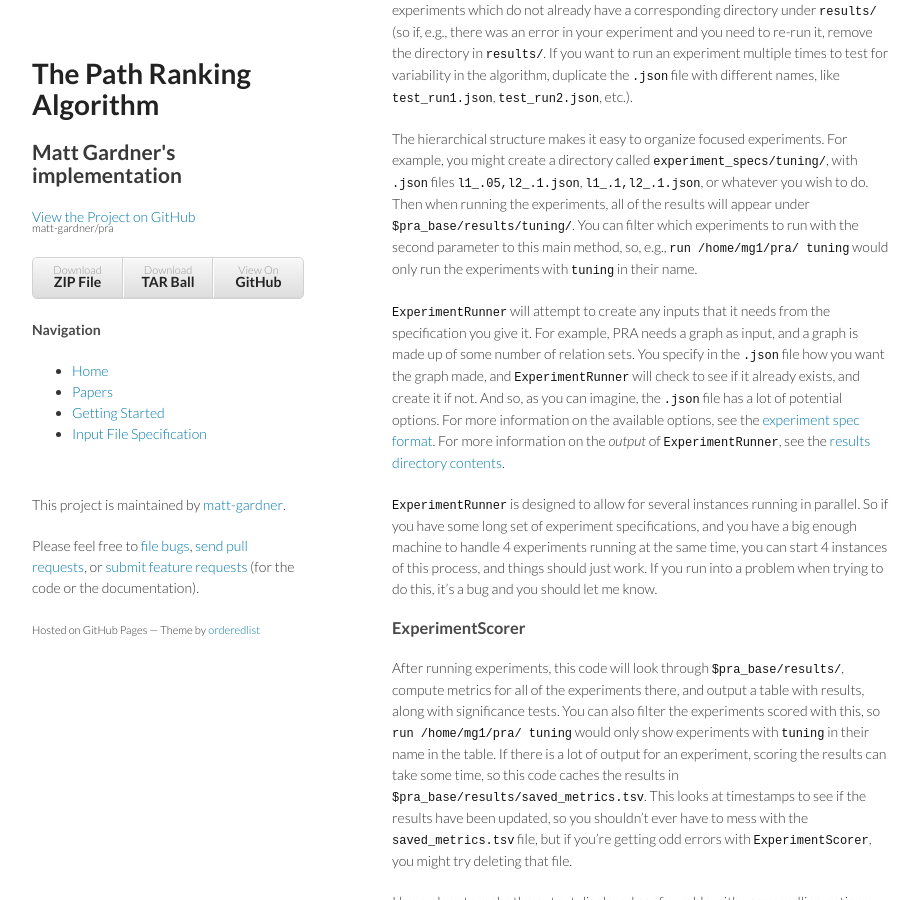
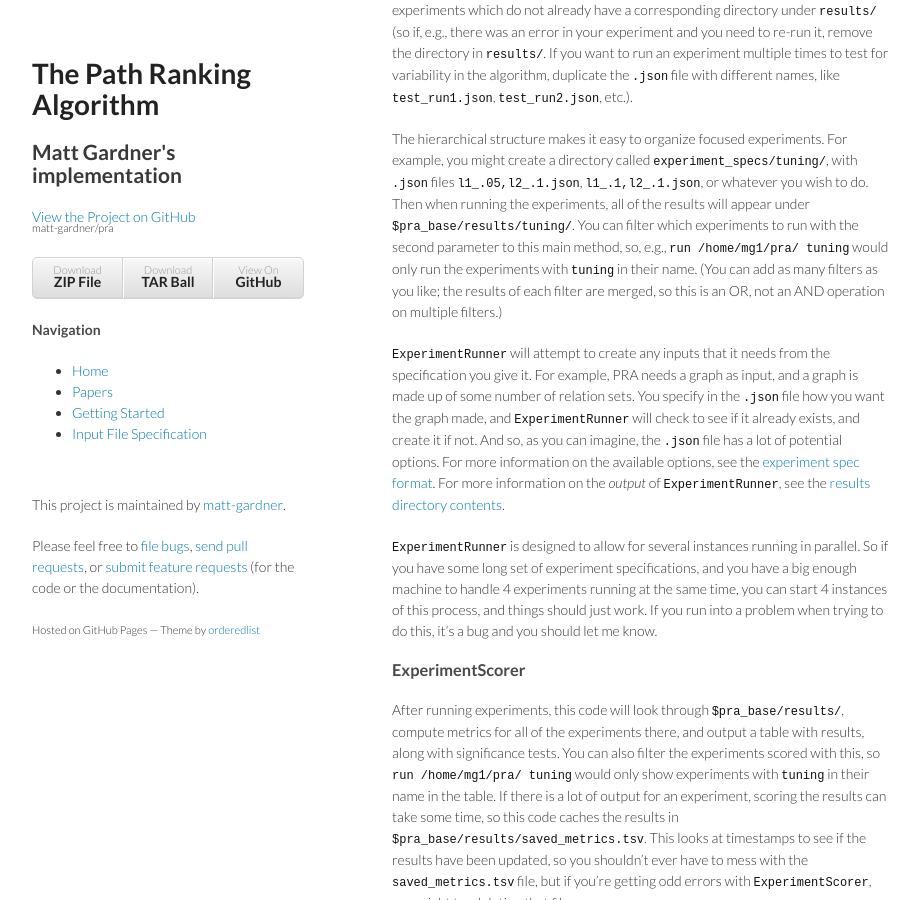
Before and after one commit to matt-gardner/pra, a Jekyll site: the page built from getting_started.md, in a window 1280 px wide and 900 px high, scrolled down 1823 px. Shown: the whole window, without its empty margins (178-1097 px from the left). Built offline with Jekyll 4.4.1, drawn with Linux system fonts in a browser that asks for light colours; Markdown is read by kramdown in place of the engine named in the settings.

Commit message:
Minor update to the documentation on filters

```diff
--- a/getting_started.md
+++ b/getting_started.md
@@ -103,7 +103,8 @@ create a directory called `experiment_specs/tuning/`, with `.json` files `l1_.05
 `l1_.1,l2_.1.json`, or whatever you wish to do.  Then when running the experiments, all of the
 results will appear under `$pra_base/results/tuning/`.  You can filter which experiments to run
 with the second parameter to this main method, so, e.g., `run /home/mg1/pra/ tuning` would only run
-the experiments with `tuning` in their name.
+the experiments with `tuning` in their name.  (You can add as many filters as you like; the
+results of each filter are merged, so this is an OR, not an AND operation on multiple filters.)
 
 `ExperimentRunner` will attempt to create any inputs that it needs from the specification you give
 it.  For example, PRA needs a graph as input, and a graph is made up of some number of relation
```
